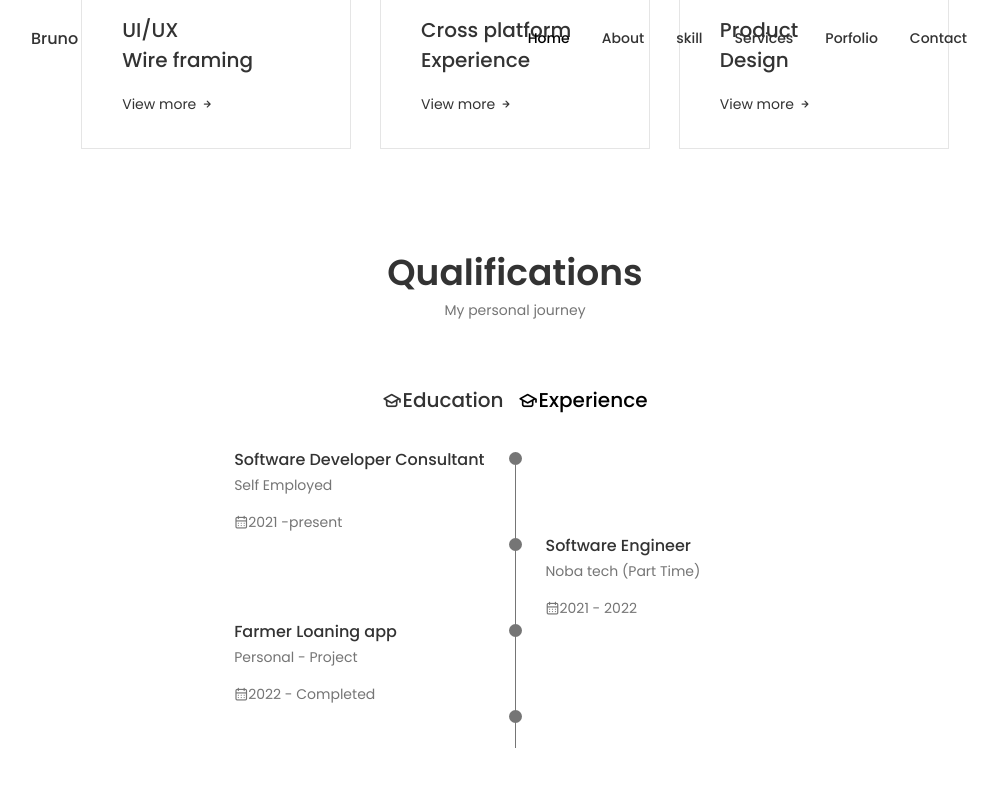
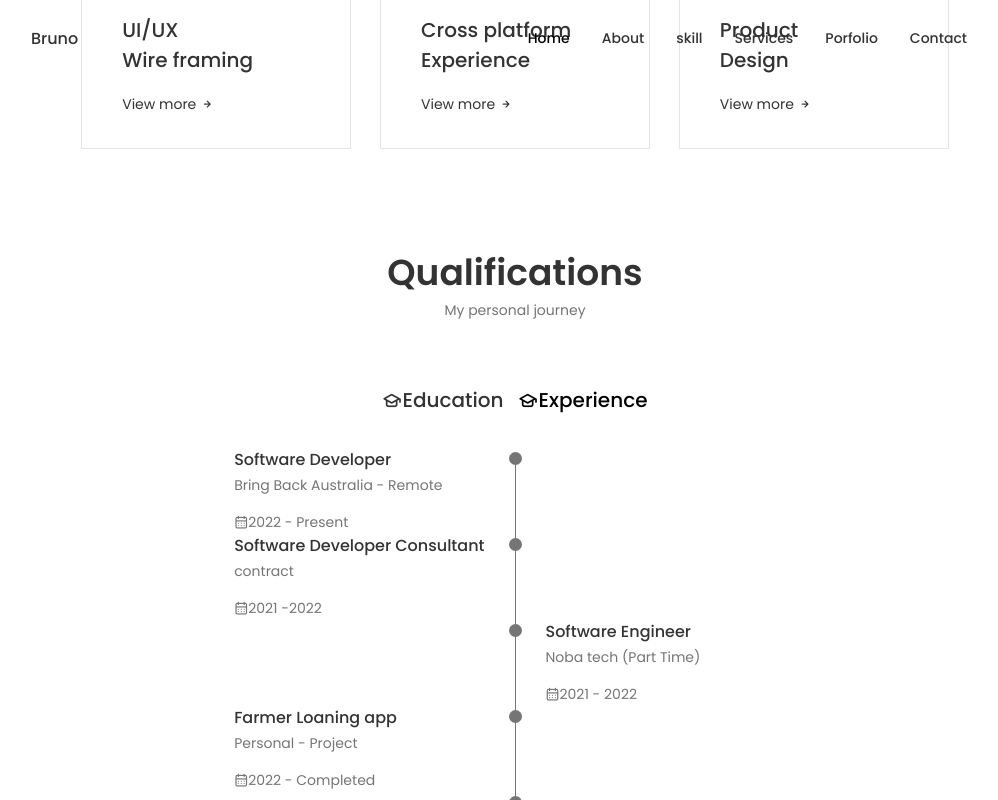
Before and after one commit to ch1n069/Portfolio, a React (Create React App) app: page / in a window 1280 px wide. Both pictures are taken after a click on the element "Experience". Shown: the part 2264-3064 px from the top of the page, without its empty margins (125-1123 px from the left). Built offline with nearby package versions, Linux system fonts and the light colour scheme.

Commit message:
updating online portfolio

```diff
--- a/src/components/qualification/Qualification.js
+++ b/src/components/qualification/Qualification.js
@@ -124,13 +124,28 @@ const Qualification = () => {
           >
             <div className="qualification__data">
               <div>
+                <h3 className="qualification__title"> Software Developer</h3>
+                <span className="qualification__subtitle">
+                  Bring Back Australia - Remote
+                </span>
+                <div className="qualification__calendar">
+                  <div className="uil uil-calendar-alt">2022 - Present</div>
+                </div>
+              </div>
+              <div>
+                <span className="qualification__rounder"></span>
+                <span className="qualification__line"></span>
+              </div>
+            </div>
+            <div className="qualification__data">
+              <div>
                 <h3 className="qualification__title">
                   {" "}
                   Software Developer Consultant
                 </h3>
-                <span className="qualification__subtitle">Self Employed</span>
+                <span className="qualification__subtitle">contract</span>
                 <div className="qualification__calendar">
-                  <div className="uil uil-calendar-alt">2021 -present</div>
+                  <div className="uil uil-calendar-alt">2021 -2022</div>
                 </div>
               </div>
               <div>
```
